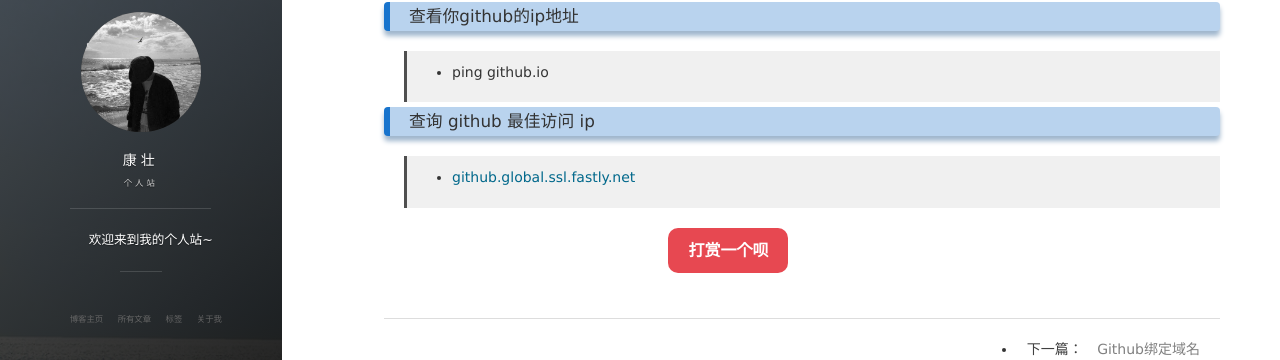
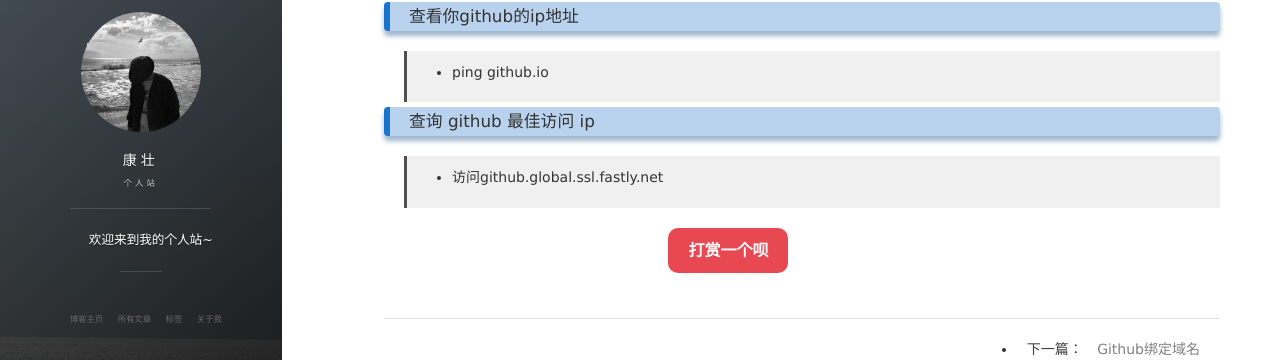
Before and after one commit to kangzhuang0201/kangzhuang0201.github.io, a Jekyll site: the page built from _posts/2019-05-27-GitCourse.md, in a window 1280 px wide and 900 px high, scrolled down 3530 px. Shown: the part 276-636 px from the top of the window. Built offline with Jekyll 4.4.1, drawn with Linux system fonts in a browser that asks for light colours; nearby versions of some CDN libraries; comment, search, counter and statistics services are not loaded.

```diff
--- a/_posts/2019-05-27-GitCourse.md
+++ b/_posts/2019-05-27-GitCourse.md
@@ -154,4 +154,4 @@
 
 ### 查询 github 最佳访问 ip
 
- >* [github.global.ssl.fastly.net](github.global.ssl.fastly.net)
+ >* 访问github.global.ssl.fastly.net
```
